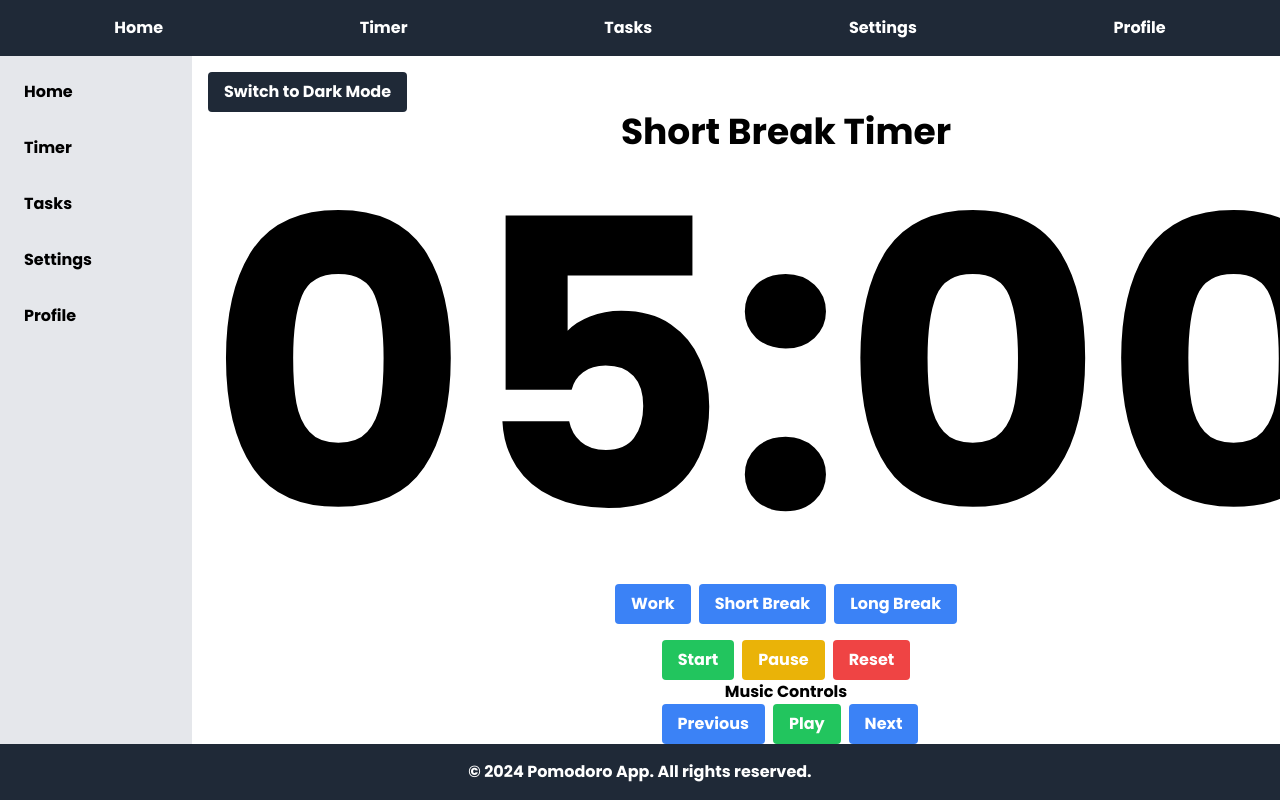
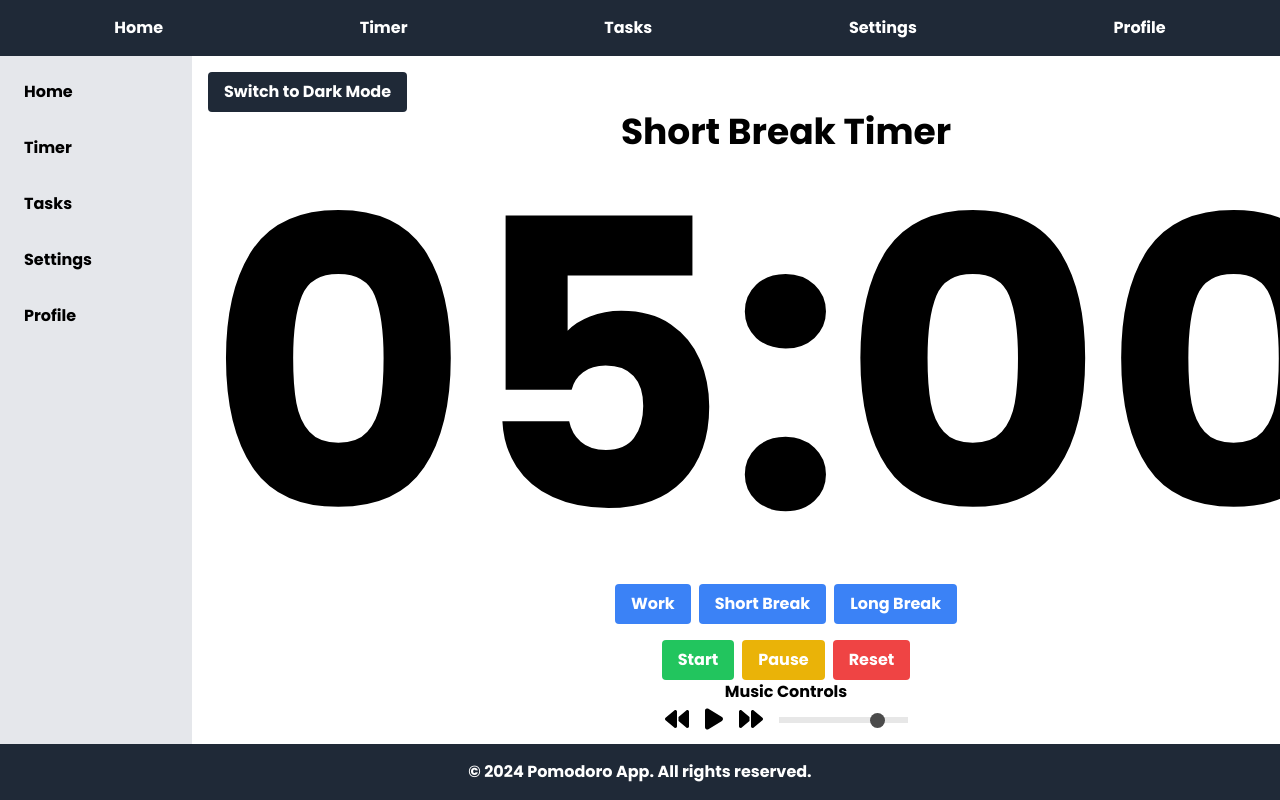
Before and after one commit to bhanuprakashsfdc/EasyPomodoro, a React (Vite) app: page /timer in a window 1280 px wide. Shown: the top 800 px of the page. Built offline with nearby package versions, Linux system fonts and the light colour scheme.

Commit message:
Add music player and customisation

```diff
--- a/package.json
+++ b/package.json
@@ -10,6 +10,9 @@
     "preview": "vite preview"
   },
   "dependencies": {
+    "@fortawesome/fontawesome-svg-core": "^6.5.2",
+    "@fortawesome/free-solid-svg-icons": "^6.5.2",
+    "@fortawesome/react-fontawesome": "^0.2.2",
     "@reduxjs/toolkit": "^2.2.5",
     "firebase": "^10.12.1",
     "react": "^18.2.0",
--- a/src/components/MusicPlayer.jsx
+++ b/src/components/MusicPlayer.jsx
@@ -1,9 +1,12 @@
 import React, { useState, useRef } from 'react';
 import ReactPlayer from 'react-player';
+import { FontAwesomeIcon } from '@fortawesome/react-fontawesome';
+import { faPlay, faPause, faForward, faBackward } from '@fortawesome/free-solid-svg-icons';
 import './components.css';
 
 function MusicPlayer({ songUrls, isPlaying, onPlayPause, onNext }) {
   const [currentSongIndex, setCurrentSongIndex] = useState(0);
+  const [volume, setVolume] = useState(0.8); // Initial volume set to 80%
   const playerRef = useRef(null);
 
   const handlePlayPause = () => {
@@ -22,24 +25,44 @@ function MusicPlayer({ songUrls, isPlaying, onPlayPause, onNext }) {
     onNext(prevIndex);
   };
 
+  const handleVolumeChange = (event) => {
+    setVolume(parseFloat(event.target.value));
+  };
+
   return (
     <div className="music-player">
-      <div className="playerview">
       <ReactPlayer
         ref={playerRef}
         url={songUrls[currentSongIndex]}
         playing={isPlaying}
+        volume={volume}
         onEnded={handleNextSong}
-        controls={true}
-        width="100%"
-        height="50px"
+        controls={false}
+        width="0"
+        height="0"
       />
-      </div>
-      <div className="controls space-x-2">
-        <p>Music Controls</p>
-        <button onClick={handlePreviousSong} className="bg-blue-500 text-white px-4 py-2 rounded">Previous</button>
-        <button onClick={handlePlayPause} className="bg-green-500 text-white px-4 py-2 rounded">{isPlaying ? 'Pause' : 'Play'}</button>
-        <button onClick={handleNextSong} className="bg-blue-500 text-white px-4 py-2 rounded">Next</button>
+      <h1> Music Controls</h1>
+      <div className="controls flex justify-center items-center space-x-4">
+        <button onClick={handlePreviousSong} className="text-2xl">
+          <FontAwesomeIcon icon={faBackward} />
+        </button>
+        <button onClick={handlePlayPause} className="text-2xl">
+          {isPlaying ? <FontAwesomeIcon icon={faPause} /> : <FontAwesomeIcon icon={faPlay} />}
+        </button>
+        <button onClick={handleNextSong} className="text-2xl">
+          <FontAwesomeIcon icon={faForward} />
+        </button>
+        <div className="volume-control flex items-center ml-4">
+          <input
+            type="range"
+            min="0"
+            max="1"
+            step="0.01"
+            value={volume}
+            onChange={handleVolumeChange}
+            className="w-32"
+          />
+        </div>
       </div>
     </div>
   );
--- a/src/components/components.css
+++ b/src/components/components.css
@@ -4,6 +4,38 @@
 .playerview{
     display: none;
 }
+
+.volume-control input[type="range"] {
+    appearance: none;
+    width: 100%;
+    height: 6px;
+    background: #ddd;
+    outline: none;
+    opacity: 0.7;
+    transition: opacity 0.2s;
+  }
+
+  .volume-control input[type="range"]:hover {
+    opacity: 1;
+  }
+
+  .volume-control input[type="range"]::-webkit-slider-thumb {
+    appearance: none;
+    width: 15px;
+    height: 15px;
+    background: #000;
+    cursor: pointer;
+    border-radius: 50%;
+  }
+
+  .volume-control input[type="range"]::-moz-range-thumb {
+    width: 15px;
+    height: 15px;
+    background: #000;
+    cursor: pointer;
+    border-radius: 50%;
+  }
+
 
 /* On screens that are 992px wide or less, go from four columns to two columns */
 @media screen and (max-width: 992px) {
```
Also changed, not shown: 1 other file (tests, documents, lock files or other folders).
